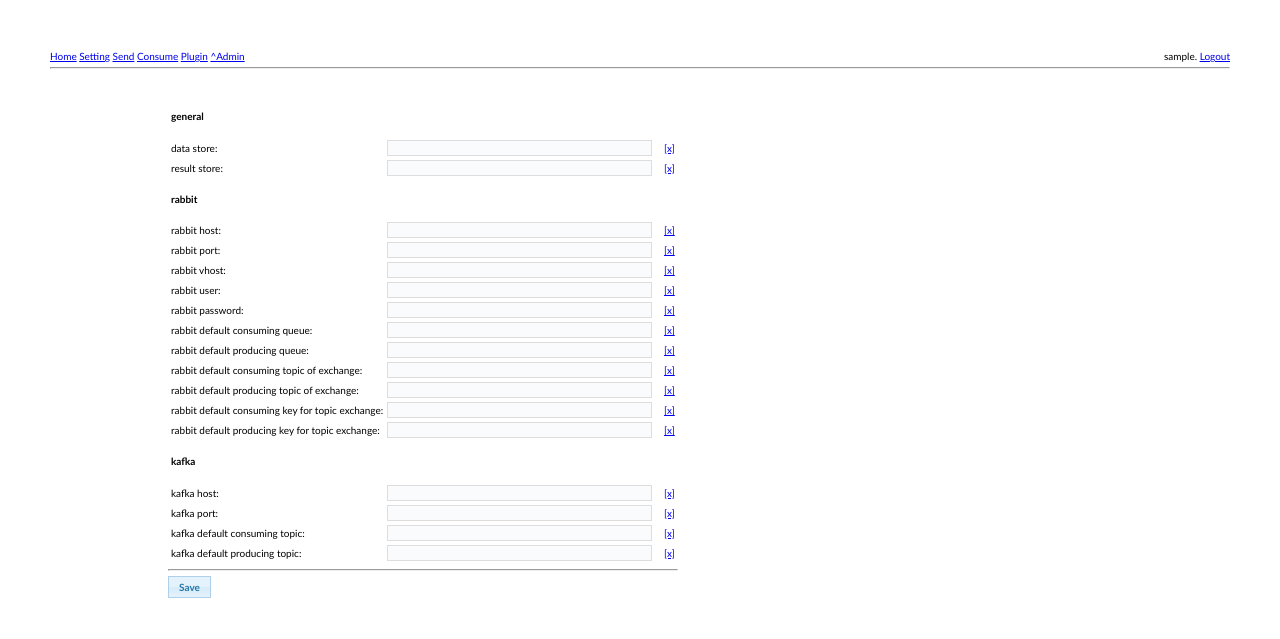
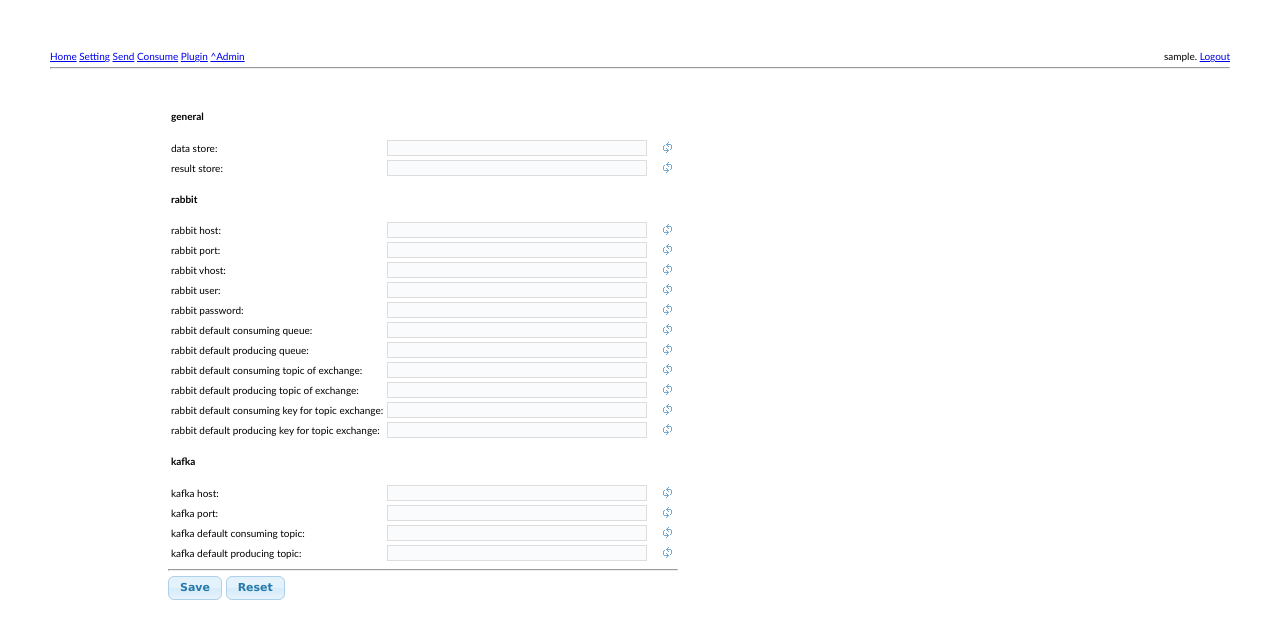
Before and after one commit to samuelchen/pyqueuer, a Django app: page /setting/ in a window 1280 px wide. Shown: the top 639 px of the page. Run offline with Django 3.2, Linux system fonts and the light colour scheme; the visitor is signed in with stand-in values (Sample User, id 1); data comes from the database, SQL or seed files in the repository; parts of the project's set-up code (start-up, migrations or seed data) failed here and were passed over.

Commit message:
some UI & action change for setting page

```diff
--- a/pyqueuer/templates/pyqueuer/setting.html
+++ b/pyqueuer/templates/pyqueuer/setting.html
@@ -16,8 +16,8 @@
                     <tr>
                     <td style="width:20%;white-space:nowrap"><label for="{{ name }}">{{ name | _2space }}:</label></td>
                     <td style="width:75%"><input class="ui-widget-content" style="width:95%" id="{{ name }}" name="{{ name }}" type="text"
-                               value="{{ value }}" origin="{{ value }}"></td>
-                    <td><a href="#" onclick="$('#{{ name }}').val('{{ value }}');">[x]</a></td>
+                               value="{{ value }}"></td>
+                    <td><a href="#" tabindex="-1" onclick="$('#{{ name }}').val('{{ value | escapejs }}');"><i class="ui-icon ui-icon-refresh"></i></a></td>
                     </tr>
                     {% endfor %}
                 {% endif %}
@@ -26,7 +26,8 @@
             </div>
             <div class="content">
                 <hr/>
-                <input type="submit" class="ui-button" name="btn-setting-submit" value="Save"/>
+                <button type="submit" name="btn-setting-submit">Save</button>
+                <button type="reset">Reset</button>
             </div>
         </form>
 
@@ -46,5 +47,8 @@
 {% endblock %}
 
 {% block script %}
+    <script language="JavaScript">
+        $("button").button();
+    </script>
 
 {% endblock %}
```
